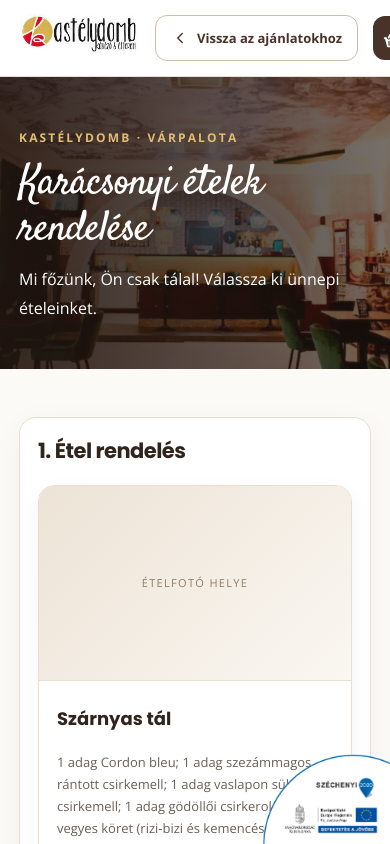
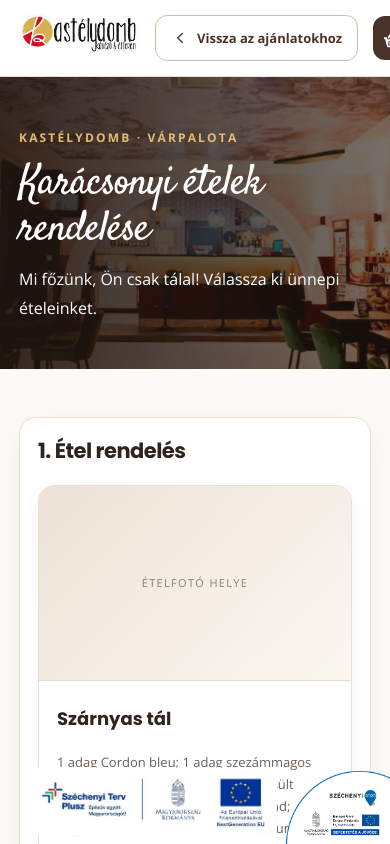
Before and after one commit to klikkandroll-tippu/kastelydomb-kavezo, a Next.js app: page /ajanlatok/karacsonyi-menu in a window 390 px wide. Shown: the top 844 px of the page. Built offline with nearby package versions, Linux system fonts and the light colour scheme; a web font is replaced by a local one.

Commit message:
Show both funding graphics at page entry and in footers

```diff
--- a/public/funding.css
+++ b/public/funding.css
@@ -1,36 +1,72 @@
-:root {
-  --funding-badge-width: clamp(128px, 20vw, 176px);
+.funding-intro,
+.funding-footer {
+  display: flex;
+  align-items: center;
+  gap: clamp(8px, 2vw, 16px);
 }
 
-.funding-badge {
-  position: fixed;
+.funding-intro {
+  position: absolute;
+  top: calc(100vh - env(safe-area-inset-bottom, 0px));
+  top: calc(100dvh - env(safe-area-inset-bottom, 0px));
   right: env(safe-area-inset-right, 0px);
-  bottom: env(safe-area-inset-bottom, 0px);
+  transform: translateY(-100%);
   z-index: 9999;
-  width: var(--funding-badge-width);
+  align-items: flex-end;
 }
 
-.funding-badge img,
-.funding-footer img {
+.funding-intro[hidden] {
+  display: none;
+}
+
+.funding-link {
+  display: block;
+}
+
+.funding-link img {
   display: block;
   width: 100%;
   height: auto;
 }
 
-.funding-badge:focus-visible {
+.funding-link:focus-visible {
   outline: 3px solid #c99b2f;
+  outline-offset: 2px;
+}
+
+.funding-link-2020 {
+  width: clamp(90px, 27vw, 176px);
+}
+
+.funding-link-rrf {
+  width: clamp(170px, 63vw, 390px);
+}
+
+.funding-link-rrf img {
+  border-radius: 8px;
+  background: #fff;
+}
+
+.funding-intro .funding-link-2020:focus-visible {
   outline-offset: -3px;
 }
 
+.funding-intro .funding-link-rrf {
+  margin-bottom: 8px;
+}
+
 .funding-footer {
-  display: block;
-  width: min(390px, calc(100% - 32px));
+  justify-content: center;
+  padding: 0 12px;
   margin: 20px auto 0;
 }
 
-.funding-footer img {
-  border-radius: 8px;
-  background: #fff;
+.funding-footer .funding-link-2020 {
+  width: clamp(76px, 23vw, 140px);
+}
+
+.funding-footer .funding-link-rrf {
+  min-width: 0;
 }
 
 .offers-funding-footer {
@@ -45,17 +81,8 @@
   color: #edd7b2;
 }
 
-@media (max-width: 760px) {
-  footer:has(.funding-footer)::after {
-    content: "";
-    display: block;
-    height: calc(var(--funding-badge-width) * 469 / 670);
-  }
-}
-
 @media print {
-  .funding-badge,
-  footer:has(.funding-footer)::after {
+  .funding-intro {
     display: none;
   }
 }
--- /dev/null
+++ b/public/funding.js
@@ -0,0 +1,12 @@
+(() => {
+  const intro = document.querySelector(".funding-intro");
+  if (!intro) return;
+
+  const updateVisibility = () => {
+    intro.hidden = window.scrollY > 0;
+  };
+
+  updateVisibility();
+  window.addEventListener("scroll", updateVisibility, { passive: true });
+  window.addEventListener("pageshow", updateVisibility);
+})();
--- a/src/app/ajanlatok/layout.tsx
+++ b/src/app/ajanlatok/layout.tsx
@@ -1,5 +1,40 @@
+import Script from "next/script";
 import type { ReactNode } from "react";
 import "../../../public/funding.css";
+
+const fundingGraphics = {
+  "2020": {
+    src: "/images/szechenyi-2020-logo-bottom.png",
+    width: 670,
+    height: 469,
+    alt: "Széchenyi 2020 – pályázati információk",
+  },
+  rrf: {
+    src: "/images/rrf-kedvezmenyezetti-infoblokk.jpg",
+    width: 1047,
+    height: 293,
+    alt: "Széchenyi Terv Plusz, Magyarország Kormánya és az Európai Unió, NextGenerationEU – pályázati információk",
+  },
+};
+
+function FundingLinks({ placement }: { placement: "intro" | "footer" }) {
+  const order = placement === "intro" ? (["rrf", "2020"] as const) : (["2020", "rrf"] as const);
+
+  return (
+    <div className={`funding-${placement}`}>
+      {order.map((variant) => {
+        const { alt, ...image } = fundingGraphics[variant];
+
+        return (
+          <a key={variant} className={`funding-link funding-link-${variant}`} href="/palyazatok">
+            {/* eslint-disable-next-line @next/next/no-img-element */}
+            <img {...image} alt={alt} loading={placement === "footer" ? "lazy" : "eager"} />
+          </a>
+        );
+      })}
+    </div>
+  );
+}
 
 export default function OffersLayout({ children }: { children: ReactNode }) {
   return (
@@ -7,26 +42,10 @@ export default function OffersLayout({ children }: { children: ReactNode }) {
       {children}
       <footer className="offers-funding-footer">
         <a href="/palyazatok">Pályázatok</a>
-        <div className="funding-footer">
-          {/* eslint-disable-next-line @next/next/no-img-element */}
-          <img
-            src="/images/rrf-kedvezmenyezetti-infoblokk.jpg"
-            width={1047}
-            height={293}
-            alt="Széchenyi Terv Plusz, Magyarország Kormánya és az Európai Unió, NextGenerationEU"
-            loading="lazy"
-          />
-        </div>
+        <FundingLinks placement="footer" />
       </footer>
-      <a className="funding-badge" href="/palyazatok">
-        {/* eslint-disable-next-line @next/next/no-img-element */}
-        <img
-          src="/images/szechenyi-2020-logo-bottom.png"
-          width={670}
-          height={469}
-          alt="Széchenyi 2020 – pályázati információk"
-        />
-      </a>
+      <FundingLinks placement="intro" />
+      <Script src="/funding.js" />
     </>
   );
 }
```
Also changed, not shown: public/adatkezelesi-tajekoztato.html (+15 -4 lines), public/asztalfoglalas.html (+15 -4 lines), public/etlap-itallap.html (+15 -4 lines), public/kastelydomb-napi-menu-v7.html (+15 -4 lines), public/kastelydomb-v2.html (+33 -4 lines), public/palyazatok.html (+15 -4 lines).
